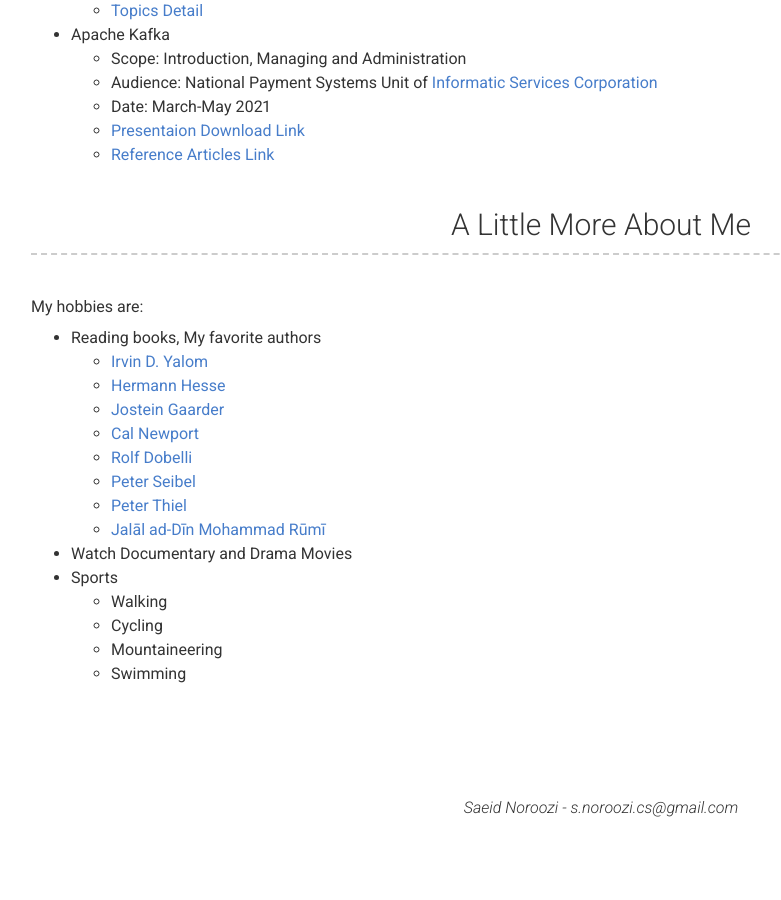
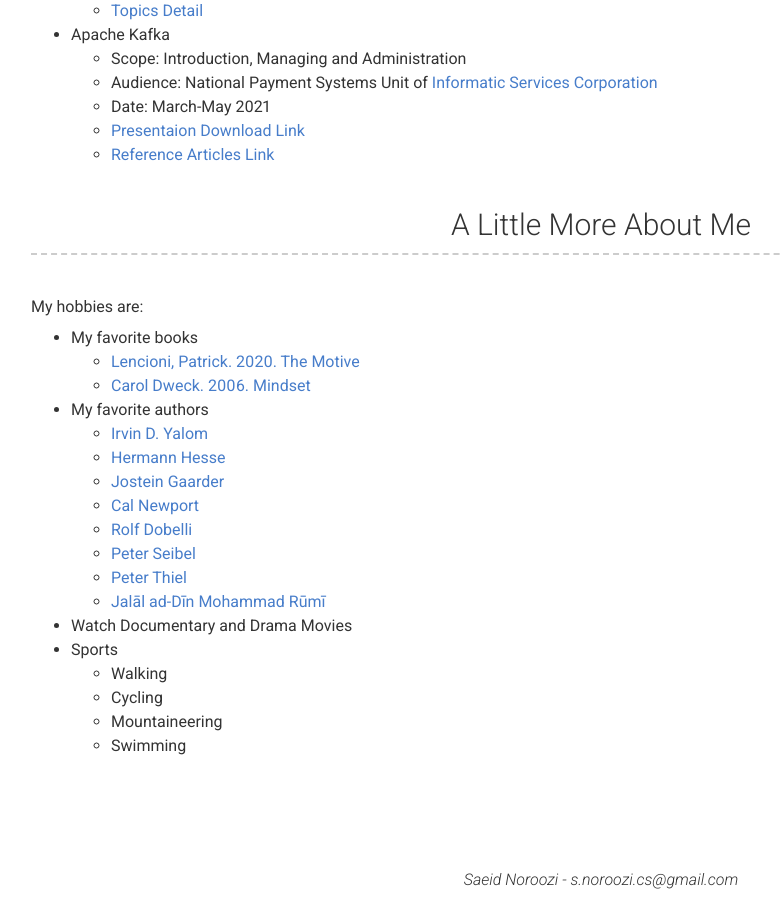
Before and after one commit to s-noroozi-cs/s-noroozi-cs.github.io, a Jekyll site: the page built from index.md, in a window 1280 px wide and 900 px high, scrolled down 1559 px. Shown: the whole window, without its empty margins (39-820 px from the left). Built offline with Jekyll 4.4.1, drawn with Linux system fonts in a browser that asks for light colours; nearby versions of some CDN libraries; before the commit the page ends 2387 px from its top, so only the background shows below that.

Commit message:
Update _config.yml

```diff
--- a/_config.yml
+++ b/_config.yml
@@ -88,7 +88,10 @@ content:
     content: | # this will include new lines to allow paragraphs
        My hobbies are:
 
-         - Reading books, My favorite authors
+         - My favorite books
+           - <a href="https://www.tablegroup.com/product/themotive/" target="_blank">Lencioni, Patrick. 2020. The Motive</a>
+           - <a href="https://books.google.com/books/about/Mindset.html?id=rAyNEAAAQBAJ&source=kp_book_description" target="_blank">Carol Dweck. 2006. Mindset</a>
+         - My favorite authors
            - <a href="https://en.wikipedia.org/wiki/Irvin_D._Yalom" target="_blank">Irvin D. Yalom</a>
            - <a href="https://en.wikipedia.org/wiki/Hermann_Hesse" target="_blank">Hermann Hesse</a>
            - <a href="https://en.wikipedia.org/wiki/Jostein_Gaarder" target="_blank">Jostein Gaarder</a>
```
